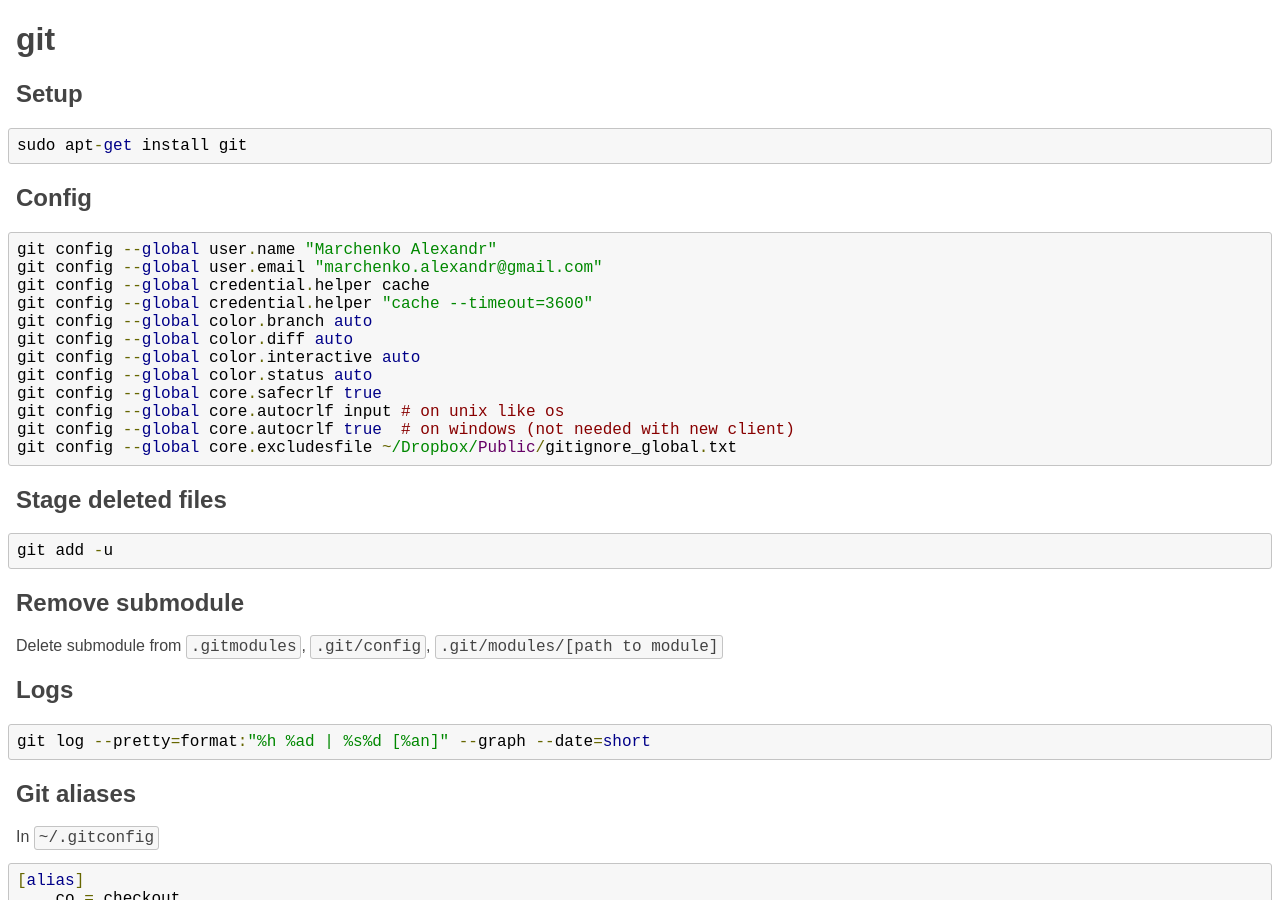
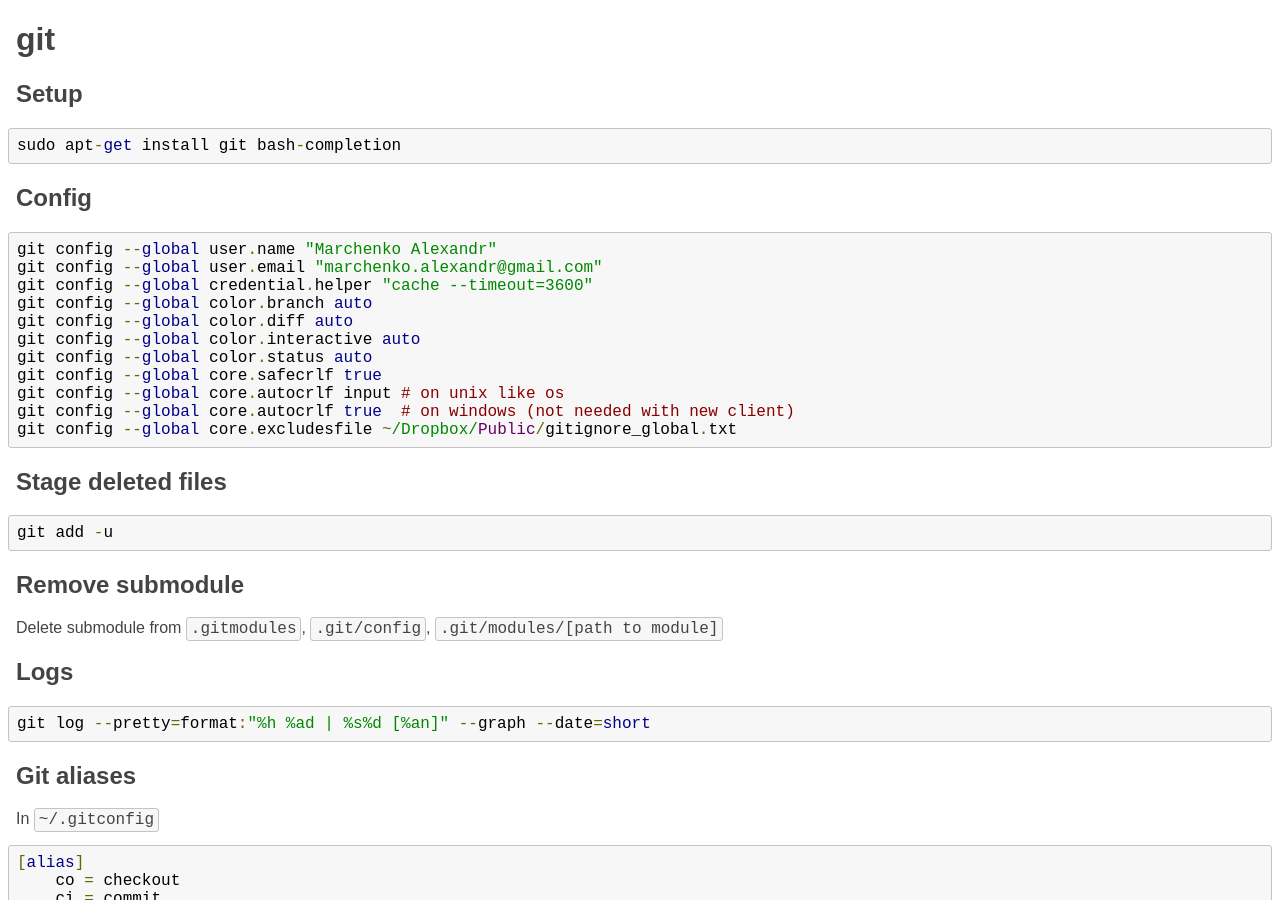
Before and after one commit to michaelbramwell/mac2000.github.com, a Jekyll site: the page built from howto/git.md, in a window 1280 px wide and 900 px high. Built offline with Jekyll 4.4.1, drawn with Linux system fonts in a browser that asks for light colours.

Commit message:
bash completion

```diff
--- a/howto/git.md
+++ b/howto/git.md
@@ -6,14 +6,13 @@ title: git
 Setup
 -----
 
-    sudo apt-get install git
+    sudo apt-get install git bash-completion
 
 Config
 ------
 
     git config --global user.name "Marchenko Alexandr"
     git config --global user.email "marchenko.alexandr@gmail.com"
-    git config --global credential.helper cache
     git config --global credential.helper "cache --timeout=3600"
     git config --global color.branch auto
     git config --global color.diff auto
```
